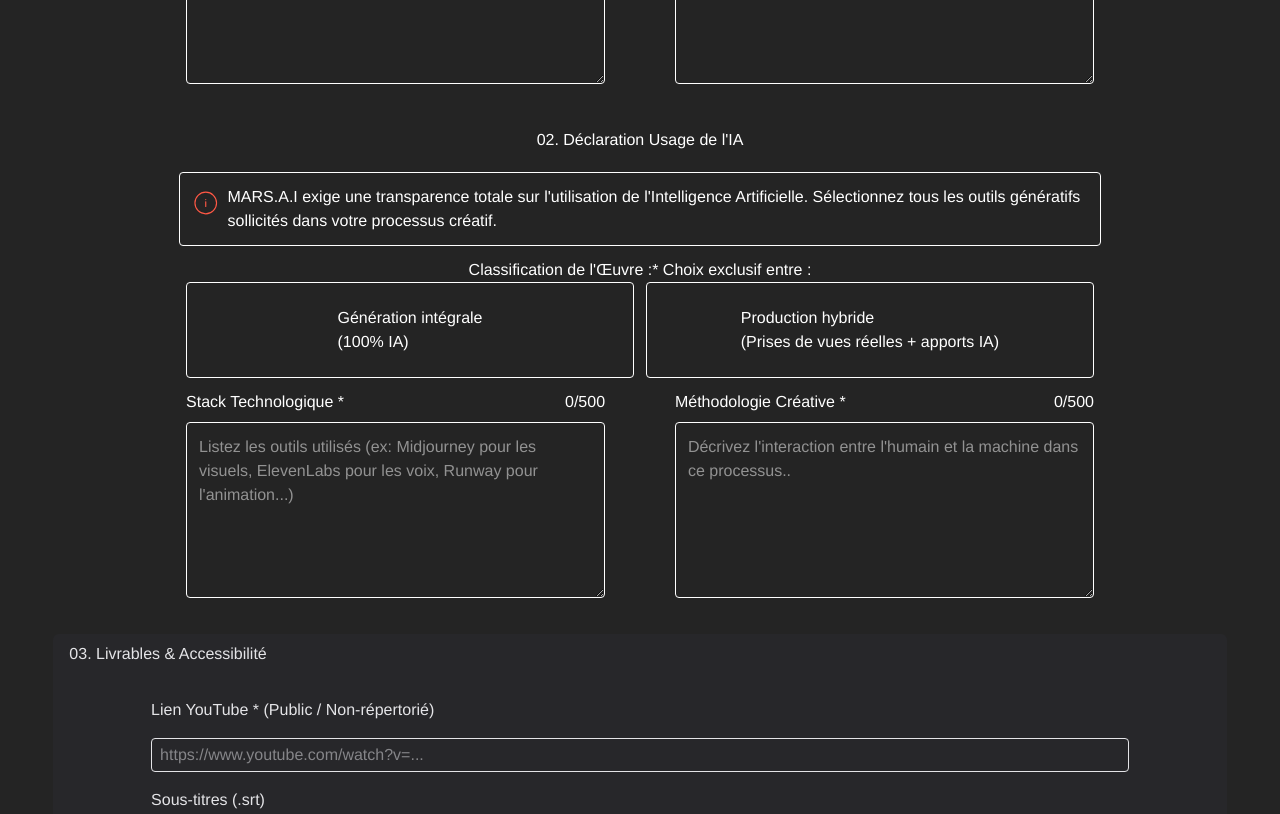
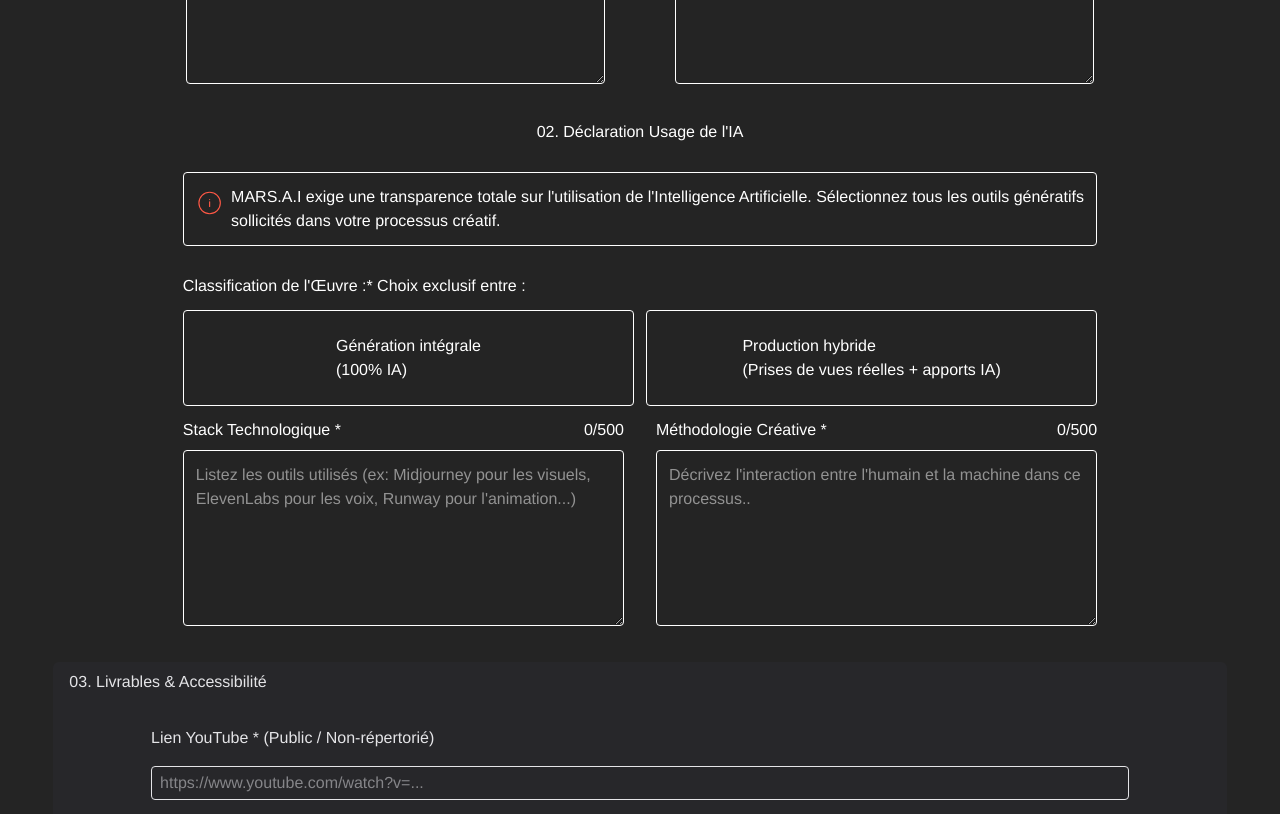
Before and after one commit to Gersho/marsai-front, a React (Vite) app: page /submit in a window 1280 px wide. Shown: the part 600-1414 px from the top of the page. Built offline with nearby package versions, Linux system fonts and the light colour scheme.

Commit message:
fix some css

```diff
--- a/src/components/MovieSubmit/MovieSubmitDeclaration.jsx
+++ b/src/components/MovieSubmit/MovieSubmitDeclaration.jsx
@@ -1,55 +1,98 @@
-import { CiCircleInfo } from "react-icons/ci";
+import { CiCircleInfo } from 'react-icons/ci';
 
 function MovieSubmitDeclaration() {
   return (
-        <div className="w-11/12 flex flex-col items-center gap-3" >
-            <h2 className="px-4 py-2 self-start sm:self-center">02. Déclaration Usage de l&apos;IA</h2>
+    <div className="flex flex-col items-center gap-3 w-12/14 sm:w-10/14">
+      <h2 className="self-start sm:self-center">
+        02. Déclaration Usage de l&apos;IA
+      </h2>
 
-            <div className="flex flex-col sm:flex-row gap-2 border border-gray rounded-sm w-5/6 p-3 sm:w-11/14">
+      <div className="flex flex-col sm:flex-row gap-2 border border-gray rounded-sm w-full p-3 my-4">
         <CiCircleInfo className="text-accent text-4xl" />
-                <p>MARS.A.I exige une transparence totale sur l&apos;utilisation de l&apos;Intelligence Artificielle. Sélectionnez tous les outils génératifs sollicités dans votre processus créatif.</p></div>
+        <p>
+          MARS.A.I exige une transparence totale sur l&apos;utilisation de
+          l&apos;Intelligence Artificielle. Sélectionnez tous les outils
+          génératifs sollicités dans votre processus créatif.
+        </p>
+      </div>
 
-            <div className="w-5/6 sm:flex sm:flex-col sm:items-center">
+      <div className="flex flex-col w-full gap-3">
         {/* appearance-none to remove radio btn */}
 
         <p>Classification de l&apos;Œuvre :* Choix exclusif entre :</p>
-                <div className="flex flex-row justify-around gap-3 sm:w-13/14 " >
-                    <label className="flex items-center justify-center h-24 border border-gray rounded-sm has-checked:bg-indigo-50 has-checked:text-black w-1/2 p-2 " htmlFor="form-full-ai">Génération intégrale<br />(100% IA)
-                        <input className=" appearance-none" type="radio" id="form-full-ai" name="ai-classification" value="ai-full" required></input>
+        <div className="flex flex-row justify-around gap-3 w-full ">
+          <label
+            className="flex items-center justify-center h-24 border border-gray rounded-sm has-checked:bg-indigo-50 has-checked:text-black w-1/2 p-2 "
+            htmlFor="form-full-ai"
+          >
+            Génération intégrale
+            <br />
+            (100% IA)
+            <input
+              className=" appearance-none"
+              type="radio"
+              id="form-full-ai"
+              name="ai-classification"
+              value="ai-full"
+              required
+            ></input>
           </label>
-                    <label className="flex items-center justify-center h-24 border border-gray rounded-sm has-checked:bg-indigo-50 has-checked:text-black w-1/2 p-2 " htmlFor="form-hybrid">Production hybride<br />(Prises de vues réelles + apports IA)
-                        <input className=" appearance-none" type="radio" id="form-hybrid" name="ai-classification" value="ai-hybrid" required></input>
+          <label
+            className="flex items-center justify-center h-24 border border-gray rounded-sm has-checked:bg-indigo-50 has-checked:text-black w-1/2 p-2 "
+            htmlFor="form-hybrid"
+          >
+            Production hybride
+            <br />
+            (Prises de vues réelles + apports IA)
+            <input
+              className=" appearance-none"
+              type="radio"
+              id="form-hybrid"
+              name="ai-classification"
+              value="ai-hybrid"
+              required
+            ></input>
           </label>
         </div>
-
       </div>
 
-
-            <div className="flex flex-col items-center w-full sm:flex-row sm:w-5/6 sm:justify-around">
-
-                <div className="flex flex-col w-5/6 sm:w-3/7">
+      <div className="flex flex-col items-center sm:flex-row w-full sm:justify-around gap-8">
+        <div className="flex flex-col w-full">
           <div className="flex justify-between">
             <label htmlFor="form-technical-stack">Stack Technologique *</label>
             <p>0/500</p>
           </div>
-                    <textarea className="border border-gray rounded-sm p-3 my-2 h-36 sm:h-44" id="form-technical-stack" type="textarea" name="technical-stack" placeholder="Listez les outils utilisés (ex: Midjourney pour les visuels, ElevenLabs pour les voix, Runway pour l'animation...)" title="Stack Technologique (max. 500 caractères)"
-                        required></textarea>
+          <textarea
+            className="border border-gray rounded-sm p-3 my-2 h-36 sm:h-44"
+            id="form-technical-stack"
+            type="textarea"
+            name="technical-stack"
+            placeholder="Listez les outils utilisés (ex: Midjourney pour les visuels, ElevenLabs pour les voix, Runway pour l'animation...)"
+            title="Stack Technologique (max. 500 caractères)"
+            required
+          ></textarea>
         </div>
 
-                <div className="flex flex-col w-5/6 sm:w-3/7">
+        <div className="flex flex-col w-full">
           <div className="flex justify-between">
-                        <label htmlFor="form-creative-methodology">Méthodologie Créative *</label>
+            <label htmlFor="form-creative-methodology">
+              Méthodologie Créative *
+            </label>
             <p>0/500</p>
           </div>
-                    <textarea className="border border-gray rounded-sm p-3 my-2 h-36 sm:h-44" id="form-creative-methodology" type="textarea" name="creative-methodology" placeholder="Décrivez l'interaction entre l'humain et la machine dans ce processus.." title="Méthodologie Créative (max. 500 caractères)"
-                        required></textarea>
+          <textarea
+            className="border border-gray rounded-sm p-3 my-2 h-36 sm:h-44"
+            id="form-creative-methodology"
+            type="textarea"
+            name="creative-methodology"
+            placeholder="Décrivez l'interaction entre l'humain et la machine dans ce processus.."
+            title="Méthodologie Créative (max. 500 caractères)"
+            required
+          ></textarea>
         </div>
-
       </div>
-
-
-
-        </div>);
+    </div>
+  );
 }
 
 export default MovieSubmitDeclaration;
```
Lines whose indentation alone changed are shown as unchanged.
